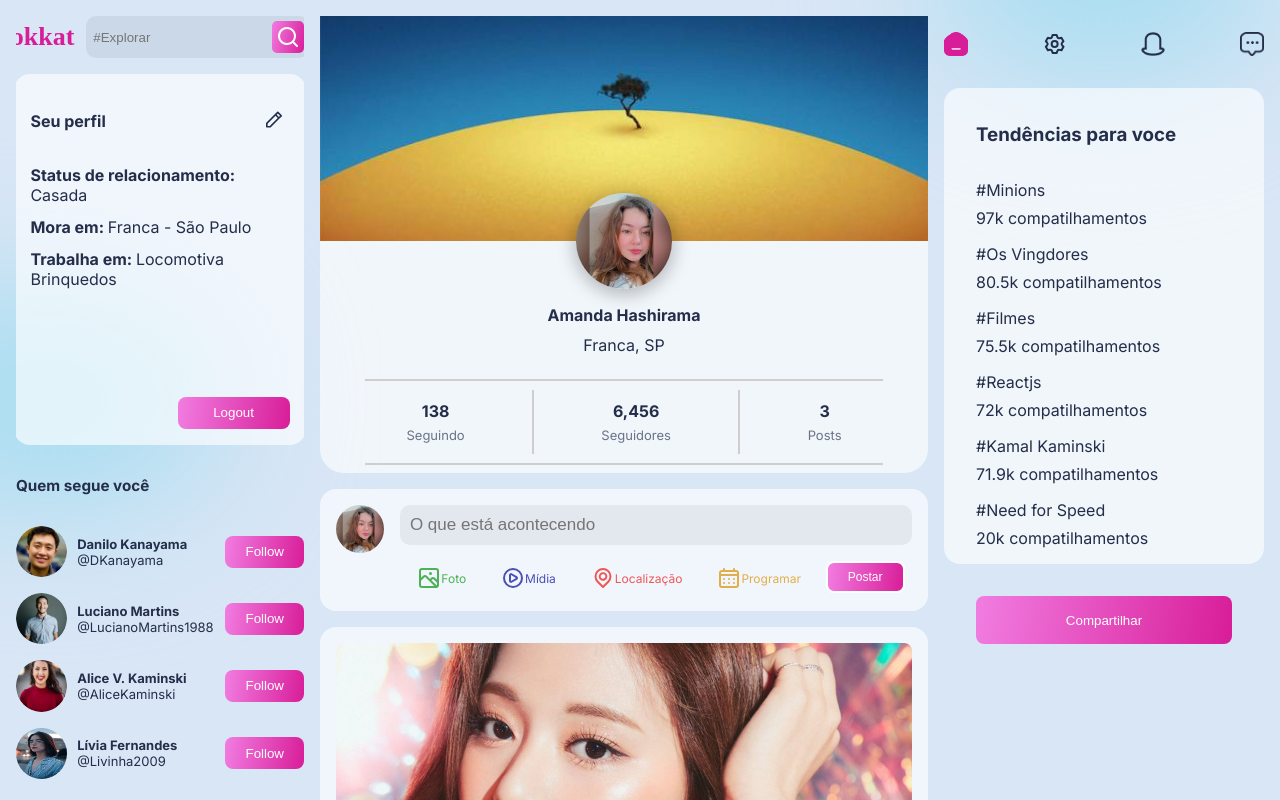
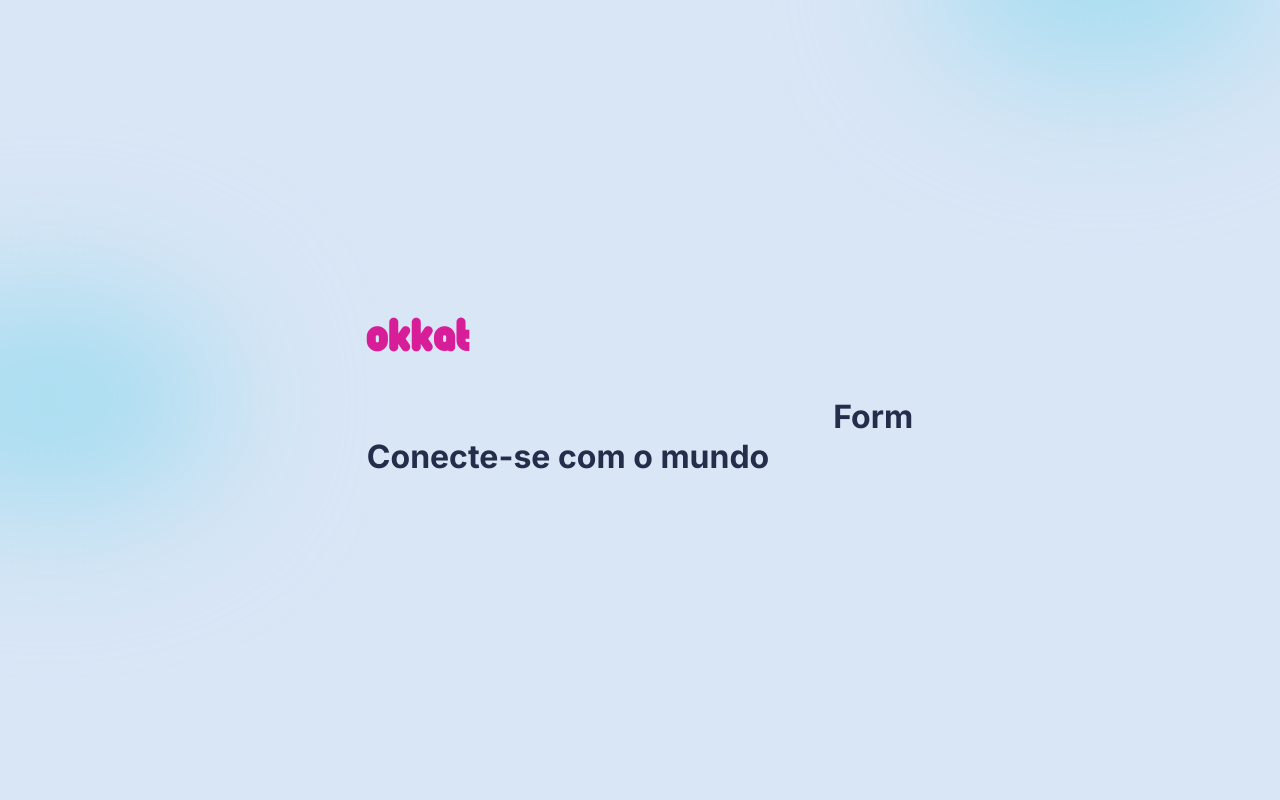
Before and after one commit to kamalcwb/Okkat2.0, a React (Create React App) app in the folder Frontend/: page / in a window 1280 px wide. Shown: the top 800 px of the page. Built offline with nearby package versions, Linux system fonts and the light colour scheme.

Commit message:
Structuring Register page

```diff
--- a/Frontend/src/App.js
+++ b/Frontend/src/App.js
@@ -1,13 +1,15 @@
 import styles from "./App.module.css"
+import Register from "./pages/Register/Register";
 // import Home from "./pages/Home/Home.jsx"
-import Profile from "./pages/Profile/Profile";
+// import Profile from "./pages/Profile/Profile";
 function App() {
   return (
     <div className={styles.app}>
       <div className={styles.blur} style={{ top: '-18%', right: '0' }}></div>
       <div className={styles.blur} style={{ top: '36%', left: '-8rem' }}></div>
       {/* <Home /> */}
-      <Profile />
+      {/* <Profile /> */}
+      <Register />
     </div>
   );
 }
--- a/Frontend/src/pages/Auth/Auth.jsx
+++ b/Frontend/src/pages/Auth/Auth.jsx
@@ -1,8 +1,9 @@
 import React from 'react'
+import styles from './Auth.module.css'
 
 const Auth = () => {
     return (
-        <div>Auth</div>
+        <div className={styles.auth}>Auth</div>
     )
 }
 
--- /dev/null
+++ b/Frontend/src/pages/Register/Register.jsx
@@ -0,0 +1,18 @@
+import React from 'react'
+import styles from './Register.module.css'
+
+const Register = () => {
+    return (
+        <div className={styles.register}>
+            <div className={styles.left}>
+                <div className={styles.webname}>
+                    <h1>okkat</h1>
+                    <h6>Conecte-se com o mundo</h6>
+                </div>
+            </div>
+            <h1>Form</h1>
+        </div>
+    )
+}
+
+export default Register
--- /dev/null
+++ b/Frontend/src/pages/Register/Register.module.css
@@ -0,0 +1,35 @@
+.register {
+    display: flex;
+    align-items: center;
+    justify-content: center;
+    height: 100vh;
+    gap: 4rem;
+    position: relative;
+}
+
+.register>div {
+    display: flex;
+    align-items: center;
+    justify-content: center;
+}
+
+.left {
+    gap: 2rem;
+}
+
+.webname {
+
+    background-size: 100%;
+
+}
+
+.webname>h1 {
+    font-size: 3rem;
+    font-family: pollyanna;
+    color: var(--pink);
+}
+
+.webname>h6 {
+    font-size: 2rem;
+
+}
```
